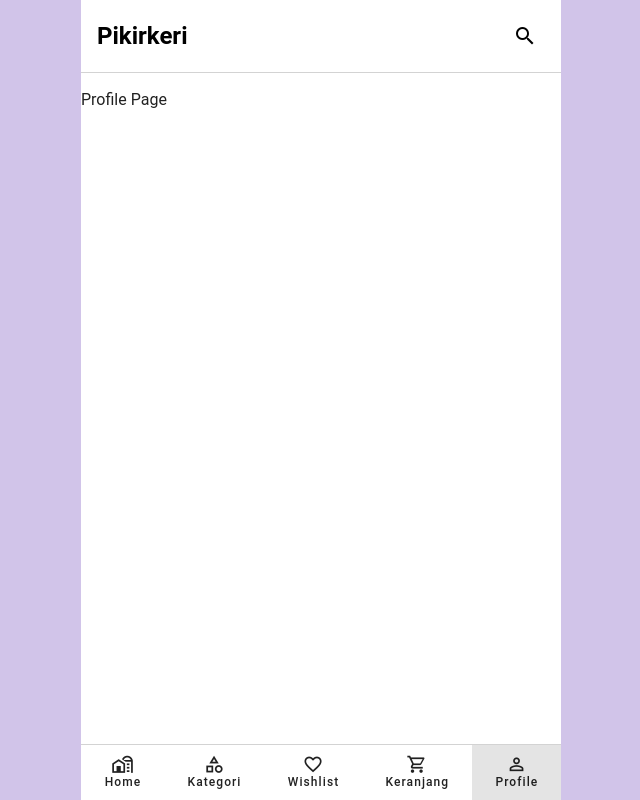
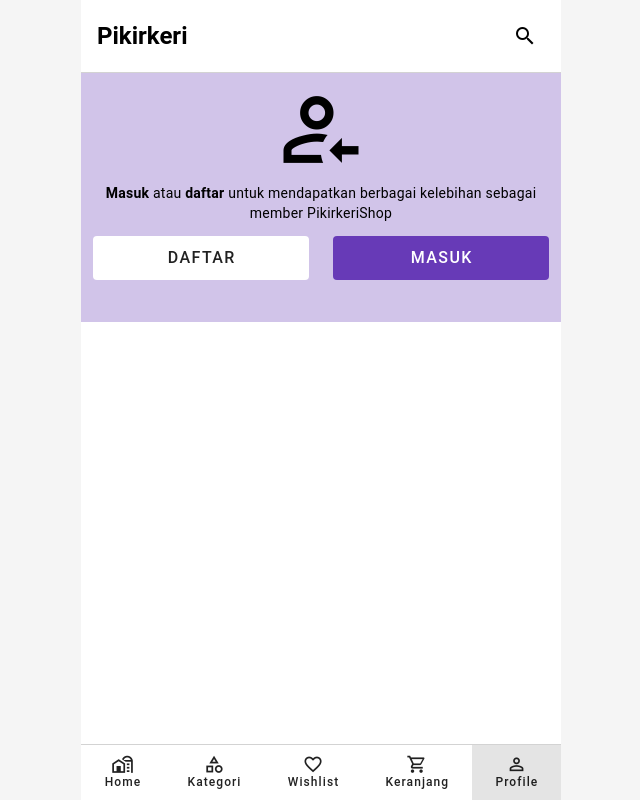
Before and after one commit to andomatthew/pikirkeri-shop, a Vue app: page /profile in a window 1280 px wide. Shown: the whole page, without its empty margins (319-959 px from the left). Built offline with nearby package versions, Linux system fonts and the light colour scheme.

Commit message:
style: profile page, add route transition

```diff
--- a/src/App.vue
+++ b/src/App.vue
@@ -1,6 +1,10 @@
 <template>
 <layout-default>
-  <router-view />
+  <router-view v-slot="{ Component }">
+    <transition name="fade" mode="out-in">
+      <component :is="Component" />
+    </transition>
+  </router-view>
 </layout-default>
 </template>
 
@@ -8,4 +12,14 @@
 import LayoutDefault from './layouts/LayoutDefault.vue';
 </script>
 
-<style lang="scss" scoped></style>
+<style lang="scss" scoped>
+  .fade-enter-from,
+  .fade-leave-to {
+    opacity: 0;
+  }
+
+  .fade-enter-active,
+  .fade-leave-active {
+    transition: opacity 0.25s ease-out;
+  }
+</style>
--- a/src/assets/scss/app.scss
+++ b/src/assets/scss/app.scss
@@ -16,7 +16,7 @@
 }
 
 #app {
-  background-color: #d1c4e9;
+  background-color: whitesmoke;
 }
 
 .v-bottom-navigation {
--- a/src/views/CategoriesPage/index.vue
+++ b/src/views/CategoriesPage/index.vue
@@ -1,5 +1,7 @@
 <template>
-  Categories Page
+  <div>
+    Categories Page
+  </div>
 </template>
 
 <script setup>
--- a/src/views/HomePage/index.vue
+++ b/src/views/HomePage/index.vue
@@ -1,4 +1,5 @@
 <template>
+  <div>
     <v-carousel
         cycle
         interval="1000"
@@ -27,6 +28,7 @@
         ></v-card>
       </v-col>
     </v-row>
+  </div>
 </template>
 
 <script setup>
--- a/src/views/ProfilePage/index.vue
+++ b/src/views/ProfilePage/index.vue
@@ -1,7 +1,30 @@
 <template>
-  <div>
-    Profile Page
-  </div>
+  <v-card
+  class="mt-n4"
+  variant="flat"
+  rounded="0"
+  height="250"
+  color="deep-purple-lighten-4"
+  >
+    <v-icon size="100" class="d-block mx-auto">
+      mdi-account-arrow-left-outline
+    </v-icon>
+
+    <p class="text-body-2 text-center mt-3">
+      <span class="font-weight-bold">Masuk</span> atau
+      <span class="font-weight-bold">daftar</span>
+      untuk mendapatkan berbagai kelebihan sebagai member PikirkeriShop
+    </p>
+
+    <v-row class="ma-0">
+      <v-col>
+        <v-btn block size="large" variant="flat">Daftar</v-btn>
+      </v-col>
+      <v-col>
+        <v-btn block size="large" variant="flat" color="deep-purple">Masuk</v-btn>
+      </v-col>
+    </v-row>
+  </v-card>
 </template>
 
 <script setup>
```
Lines whose indentation alone changed are shown as unchanged.
